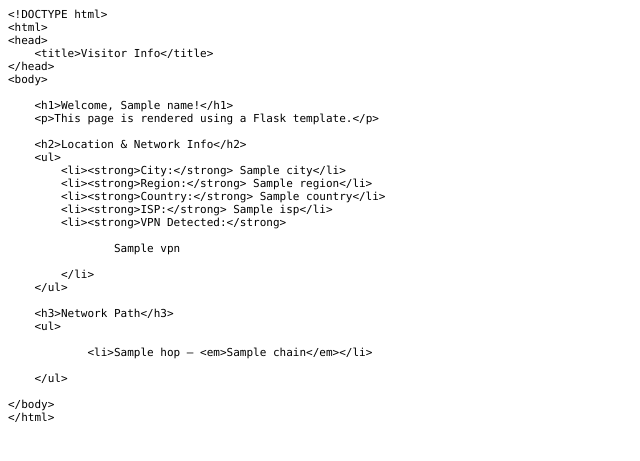
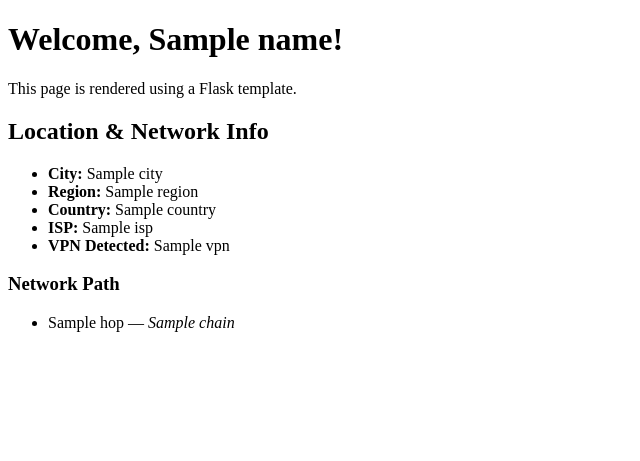
Before and after one commit to roblober-cpu/RestAPI, a Flask app: template templates/index.html in a window 1280 px wide. Shown: the top 461 px of the page, without its empty margins (0-640 px from the left). Run offline with Flask 3, Linux system fonts and the light colour scheme; the template is opened without the code that fills it: most values are stand-ins (such as "Sample title", 1, 10 or a date in 2020).

Commit message:
replaced index

```diff
--- a/templates/index.html
+++ b/templates/index.html
@@ -1,50 +1,34 @@
-<!DOCTYPE html PUBLIC "-//W3C//DTD HTML 4.01//EN" "http://www.w3.org/TR/html4/strict.dtd">
+<!DOCTYPE html>
 <html>
 <head>
-  <meta http-equiv="Content-Type" content="text/html; charset=utf-8">
-  <meta http-equiv="Content-Style-Type" content="text/css">
-  <title>My Flask App</title>
-  <meta name="Generator" content="Cocoa HTML Writer">
-  <meta name="CocoaVersion" content="2113.65">
-  <style type="text/css">
-    p.p1 {margin: 0.0px 0.0px 0.0px 0.0px; font: 11.0px Menlo}
-    p.p2 {margin: 0.0px 0.0px 0.0px 0.0px; font: 11.0px Menlo; min-height: 13.0px}
-  </style>
+    <title>Visitor Info</title>
 </head>
 <body>
-<p class="p1">&lt;!DOCTYPE html&gt;</p>
-<p class="p1">&lt;html&gt;</p>
-<p class="p1">&lt;head&gt;</p>
-<p class="p1"><span class="Apple-converted-space">    </span>&lt;title&gt;Visitor Info&lt;/title&gt;</p>
-<p class="p1">&lt;/head&gt;</p>
-<p class="p1">&lt;body&gt;</p>
-<p class="p2"><br></p>
-<p class="p1"><span class="Apple-converted-space">    </span>&lt;h1&gt;Welcome, {{ name }}!&lt;/h1&gt;</p>
-<p class="p1"><span class="Apple-converted-space">    </span>&lt;p&gt;This page is rendered using a Flask template.&lt;/p&gt;</p>
-<p class="p2"><br></p>
-<p class="p1"><span class="Apple-converted-space">    </span>&lt;h2&gt;Location &amp; Network Info&lt;/h2&gt;</p>
-<p class="p1"><span class="Apple-converted-space">    </span>&lt;ul&gt;</p>
-<p class="p1"><span class="Apple-converted-space">        </span>&lt;li&gt;&lt;strong&gt;City:&lt;/strong&gt; {{ city or "Unknown" }}&lt;/li&gt;</p>
-<p class="p1"><span class="Apple-converted-space">        </span>&lt;li&gt;&lt;strong&gt;Region:&lt;/strong&gt; {{ region or "Unknown" }}&lt;/li&gt;</p>
-<p class="p1"><span class="Apple-converted-space">        </span>&lt;li&gt;&lt;strong&gt;Country:&lt;/strong&gt; {{ country or "Unknown" }}&lt;/li&gt;</p>
-<p class="p1"><span class="Apple-converted-space">        </span>&lt;li&gt;&lt;strong&gt;ISP:&lt;/strong&gt; {{ isp or "Unknown" }}&lt;/li&gt;</p>
-<p class="p1"><span class="Apple-converted-space">        </span>&lt;li&gt;&lt;strong&gt;VPN Detected:&lt;/strong&gt;<span class="Apple-converted-space"> </span></p>
-<p class="p1"><span class="Apple-converted-space">            </span>{% if vpn is not none %}</p>
-<p class="p1"><span class="Apple-converted-space">                </span>{{ vpn }}</p>
-<p class="p1"><span class="Apple-converted-space">            </span>{% else %}</p>
-<p class="p1"><span class="Apple-converted-space">                </span>Unknown</p>
-<p class="p1"><span class="Apple-converted-space">            </span>{% endif %}</p>
-<p class="p1"><span class="Apple-converted-space">        </span>&lt;/li&gt;</p>
-<p class="p1"><span class="Apple-converted-space">    </span>&lt;/ul&gt;</p>
-<p class="p2"><br></p>
-<p class="p1"><span class="Apple-converted-space">    </span>&lt;h3&gt;Network Path&lt;/h3&gt;</p>
-<p class="p1"><span class="Apple-converted-space">    </span>&lt;ul&gt;</p>
-<p class="p1"><span class="Apple-converted-space">        </span>{% for hop, label in chain %}</p>
-<p class="p1"><span class="Apple-converted-space">            </span>&lt;li&gt;{{ hop }} — &lt;em&gt;{{ label }}&lt;/em&gt;&lt;/li&gt;</p>
-<p class="p1"><span class="Apple-converted-space">        </span>{% endfor %}</p>
-<p class="p1"><span class="Apple-converted-space">    </span>&lt;/ul&gt;</p>
-<p class="p2"><br></p>
-<p class="p1">&lt;/body&gt;</p>
-<p class="p1">&lt;/html&gt;</p>
+
+    <h1>Welcome, {{ name }}!</h1>
+    <p>This page is rendered using a Flask template.</p>
+
+    <h2>Location & Network Info</h2>
+    <ul>
+        <li><strong>City:</strong> {{ city or "Unknown" }}</li>
+        <li><strong>Region:</strong> {{ region or "Unknown" }}</li>
+        <li><strong>Country:</strong> {{ country or "Unknown" }}</li>
+        <li><strong>ISP:</strong> {{ isp or "Unknown" }}</li>
+        <li><strong>VPN Detected:</strong>
+            {% if vpn is not none %}
+                {{ vpn }}
+            {% else %}
+                Unknown
+            {% endif %}
+        </li>
+    </ul>
+
+    <h3>Network Path</h3>
+    <ul>
+        {% for hop, label in chain %}
+            <li>{{ hop }} — <em>{{ label }}</em></li>
+        {% endfor %}
+    </ul>
+
 </body>
 </html>
```
Also changed, not shown: 1 other file.
